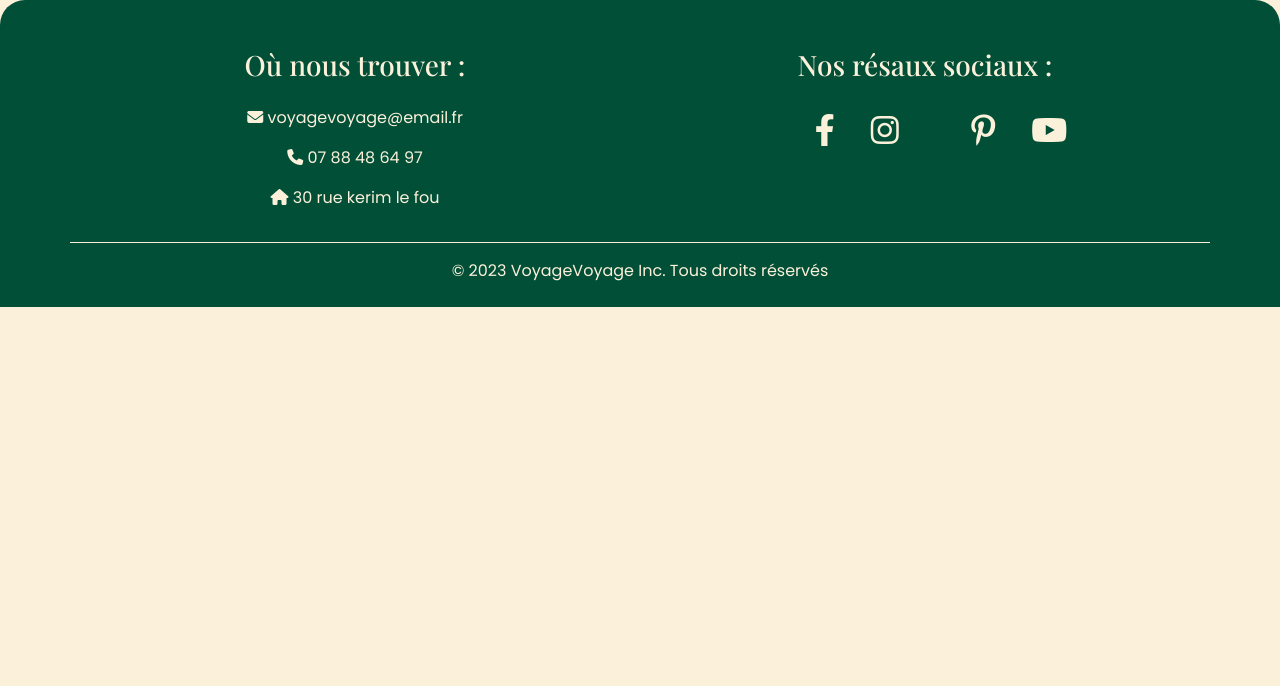
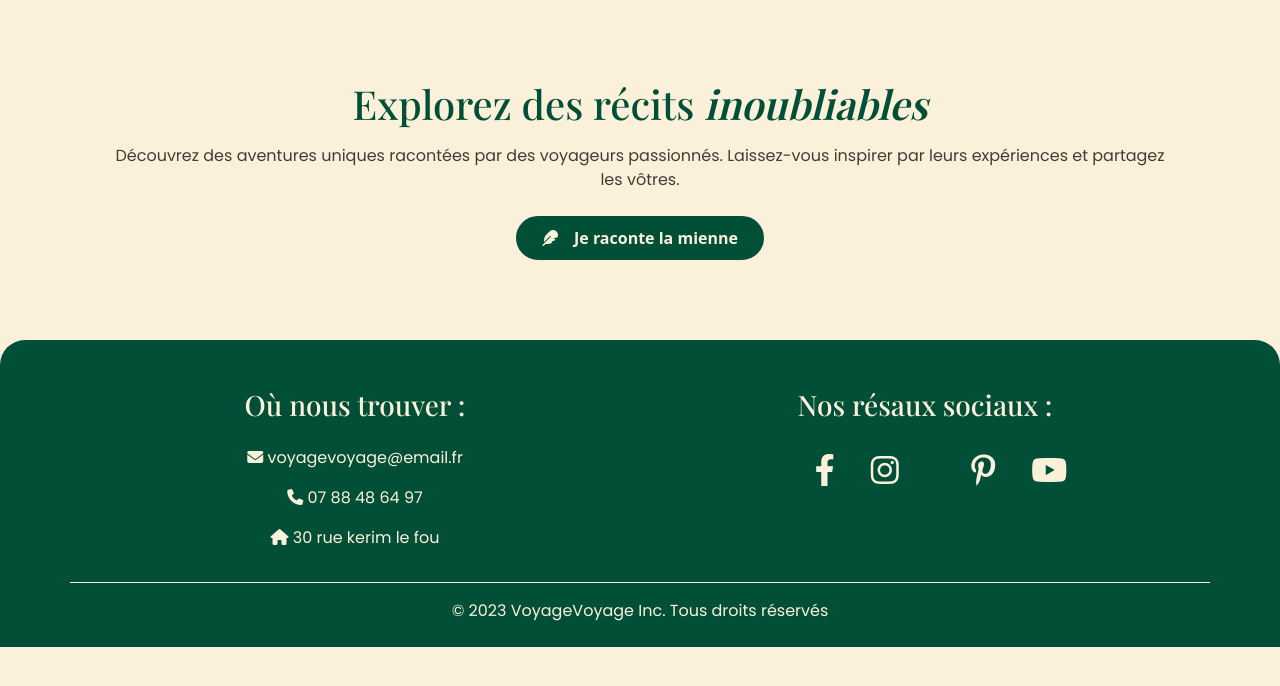
Before and after one commit to Gutsey68/DWWM-Voyagevoyage-PHP, a PHP site: page /explore.php in a window 1280 px wide. Shown: the part 92-778 px from the top of the page. Run offline with PHP 8.4, Linux system fonts and the light colour scheme; some web fonts are replaced.

Commit message:
28/01/2024 13:40 rédaction + petit bug

```diff
--- a/assets/style/custom.css
+++ b/assets/style/custom.css
@@ -139,10 +139,14 @@ button i , label i {
     font-size: 1.5rem;
 }
 
-/* voyage */
+/* index.php voyage */
 
 #voyage {
     padding: 5rem 0;
+}
+
+#voyage p {
+    color: var(--brown);
 }
 
 #voyage img {
@@ -154,7 +158,7 @@ button i , label i {
     color: var(--green);
 }
 
-/* histoire */
+/* index.php histoire */
 
 #histoire {
     background-color: var(--brown);
@@ -180,7 +184,11 @@ button i , label i {
     color: var(--orange);
 }
 
-/* echange */
+/* index.php echange */
+
+#echange p {
+    color: var(--brown);
+}
 
 #echange {
     padding: 5rem 0;
@@ -199,7 +207,6 @@ button i , label i {
     color: var(--brown);
     background-color: #FDF8ED;
 }
-
 
 /* footer.php */
 
@@ -225,6 +232,7 @@ footer ul li a {
     text-decoration: none;
     color: inherit;
 }
+
 #border-bottom {
     border-bottom: 1px solid var(--beige);
     margin-bottom: 1rem;
@@ -274,3 +282,31 @@ footer ul li a {
     cursor: pointer;
     line-height: 20px;
 }
+
+/* explore.php */
+
+#recit {
+    padding: 5rem 0;
+}
+
+#recit h1 {
+    color: var(--green);
+}
+
+#recit p {
+    color: var(--brown);
+}
+
+/* forum.php */
+
+#forum {
+    padding: 5rem 0;
+}
+
+#forum h1 {
+    color: var(--green);
+}
+
+#forum p {
+    color: var(--brown);
+}
--- a/explore.php
+++ b/explore.php
@@ -3,4 +3,20 @@
     $strTitle ="Explorez";
     include_once("views/_partial/header.php")
 ?>
+<section id="recit">
+    <div class="container">
+        <div class="row text-center">
+            <div class="col-12">
+                <h1 class="pb-2">Explorez des récits <span class="fst-italic">inoubliables</span></h1>
+                <p class="pb-2">
+                Découvrez des aventures uniques racontées par des voyageurs passionnés. Laissez-vous inspirer par leurs expériences et partagez les vôtres.
+                </p>
+                <div class="button-center">
+                    <button class="green-btn"><i class="fa-solid fa-feather"></i> Je raconte la mienne</button>
+                </div>
+            </div>
+        </div>
+    </div>
+</section>
+
 <?php include("views/_partial/footer.php") ?>
--- a/views/_partial/footer.php
+++ b/views/_partial/footer.php
@@ -1,4 +1,3 @@
-<!-- Footer -->
 <footer>
     <div class="container text-center pt-5 pb-2">
         <div id="border-bottom" class="row">
@@ -24,7 +23,6 @@
         </div>
     </div>
 </footer>
-</body>
 <script src="assets/script/bootstrap.bundle.js"></script>
 <?php
     if ($strPage == "raconte"){
@@ -34,5 +32,5 @@
     }
 ?>
 
-
+</body>
 </html>
```
Also changed, not shown: forum.php (+12 -0 lines), index.php (+5 -2 lines).
